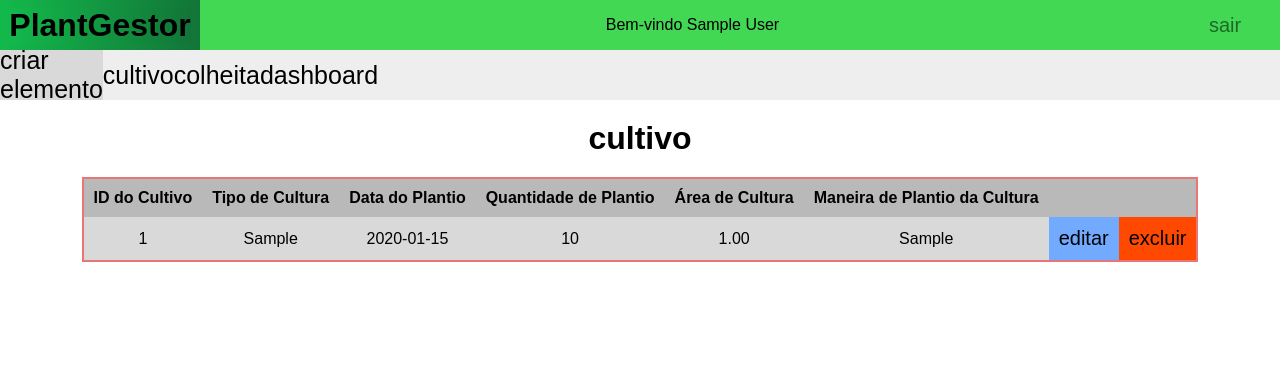
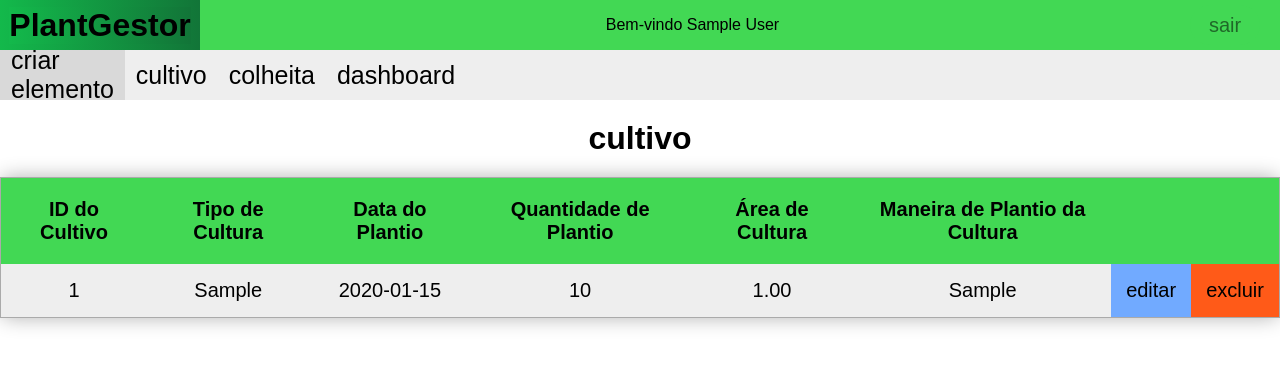
Before and after one commit to AIsaac10/PlantGestor, a PHP site: page /cultivo.php in a window 1280 px wide. Shown: the top 366 px of the page. Run offline with PHP 8.4, Linux system fonts and the light colour scheme; the visitor is signed in with stand-in values (Sample User, id 1); tables that the repository leaves empty hold one stand-in row (values such as "Sample post").

Commit message:
Add files via upload

```diff
--- a/css/style-page.css
+++ b/css/style-page.css
@@ -33,6 +33,7 @@ body {
     font-size: 20px;
     cursor: pointer;
     color: #00000085;
+    border-radius: 20px;
 }
 
 .logout:hover {
@@ -52,10 +53,15 @@ body {
     height: 50px;
     width: 200px;
     background-color: #D9D9D9;
-        display: flex;
+    display: flex;
     align-items: center;
     justify-content: center;
 }
+
+.criarElemento:hover {
+    background-color: #c9c9c9;
+}
+
 nav {
     display: flex;
     justify-content: space-between;
@@ -69,6 +75,8 @@ nav {
     color: black;
     text-decoration: none;
     font-size: 25px;
+    padding: 11px;
+
 }
 
 .h1Tipo {
@@ -83,41 +91,54 @@ main {
 }
 
 table {
-    border: 2px solid #e97575;
+    border: 1px solid rgb(170, 170, 170);
+    border-radius: 10px;
     border-collapse: collapse;
+    box-shadow: 0 0 20px rgb(0, 0, 0, 0.3);
+    font-size: 20px;
+
 }
 
 tr{
     text-align: center;
+    background-color: #EEEEEE;
+
+}
+
+tr:nth-last-of-type(even) {
+    background-color: #dddddd;
 }
 
 th {
-    background-color: #b9b9b9;
-    padding: 10px;
-
-}
-
-td {
-
-    /* padding: 20px; */
-    background-color: #D9D9D9;
-
-
+    background-color: #42D854;
+    padding: 20px;
 
 }
 
 .submitTableED {
-    padding: 10px;
+    padding: 15px;
     font-size: 20px;
     border: none;
     background-color: rgb(113, 170, 255);
 
 }
 
+.submitTableED:hover {
+    cursor: pointer;
+    background-color: rgb(61, 138, 255);
+}
+
+
+
 .submitTableEX {
-    padding: 10px;
+    padding: 15px;
     font-size: 20px;
     border: none;
-    background-color: rgb(255, 72, 0);
+    background-color: rgb(255, 90, 24);
 
 }
+
+.submitTableEX:hover {
+    cursor: pointer;
+    background-color: rgb(255, 72, 0);
+}
```
